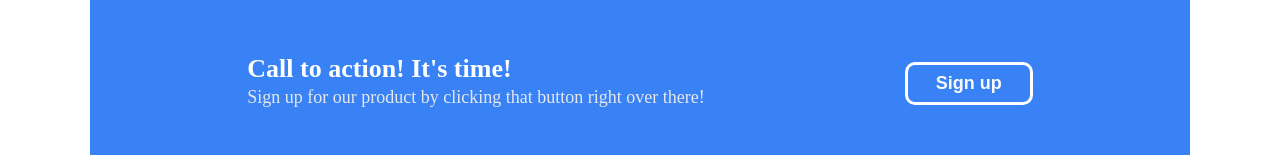
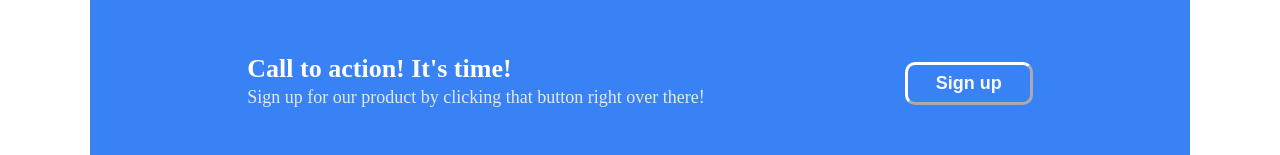
Before and after one commit to x3rD1/Landing-page, a plain HTML site: page index.html in a window 1280 px wide. Shown: the part 1919-2074 px from the top of the page. Drawn offline with Linux system fonts and the light colour scheme.

Commit message:
Fix sign-up button on the bottom part of the page

```diff
--- a/style.css
+++ b/style.css
@@ -173,7 +173,8 @@ h2 {
 }
 
 .sign-up-container .button {
-    border: 3px solid white;
+    border-color: white;
+    border-width: 3px;
 }
 
 .footer {
```
Also changed, not shown: index.html (+0 -1 lines).
